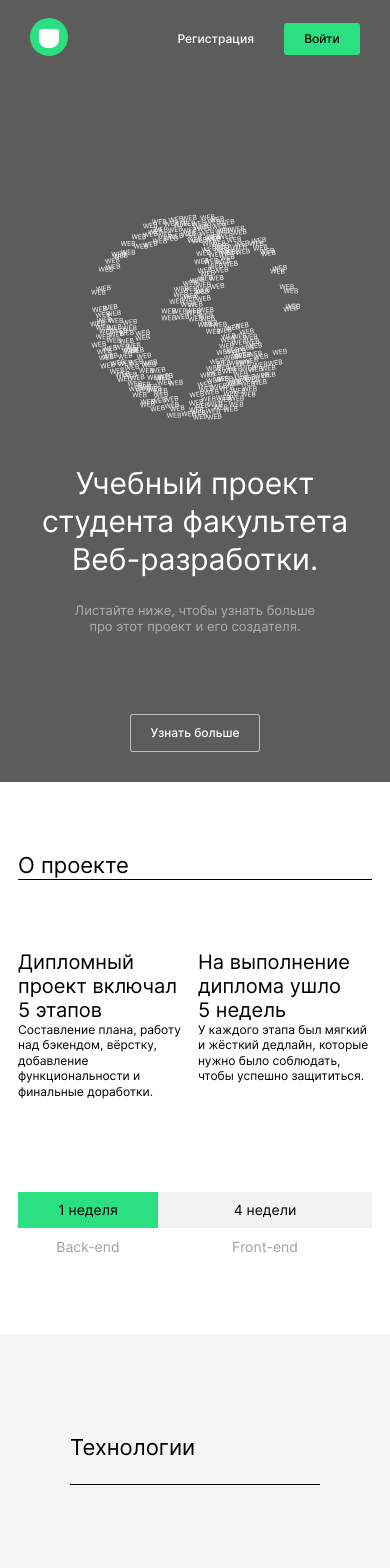
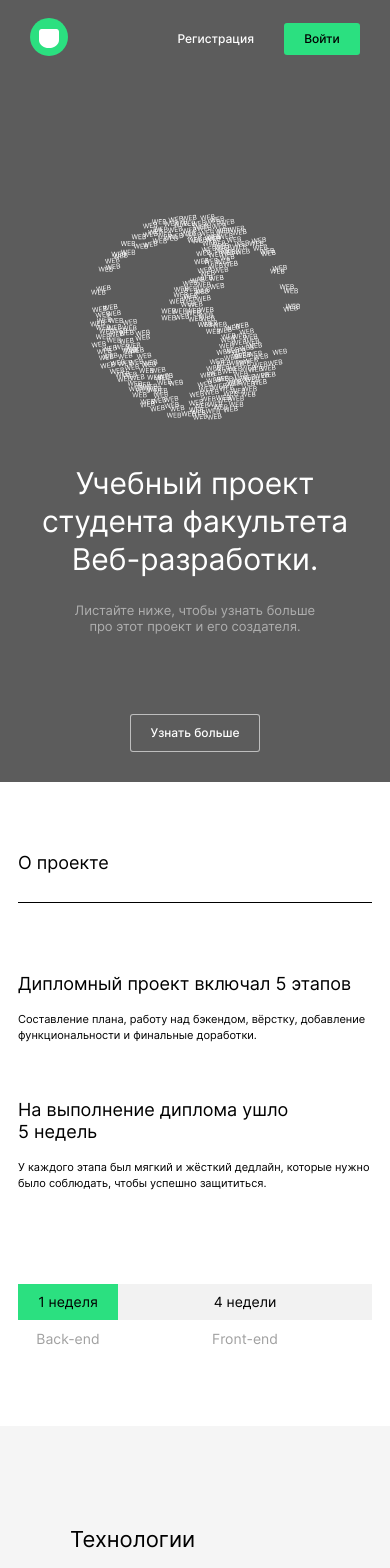
Before and after one commit to KPreis/movies-explorer-frontend, a React (Create React App) app: page / in a window 390 px wide. Shown: the top 1568 px of the page. Built offline with nearby package versions, Linux system fonts and the light colour scheme.

Commit message:
feat: added styles to block AboutProject for other resolutions

```diff
--- a/src/components/AboutProject/AboutProject.css
+++ b/src/components/AboutProject/AboutProject.css
@@ -15,8 +15,7 @@
 
 .about-project__title {
   margin: 0;
-  padding: 0;
-  font-family: "Inter";
+  padding: 0 0 23px;
   font-size: 22px;
   font-weight: 400;
   line-height: calc(27/22);
@@ -27,20 +26,18 @@
   width: 100%;
   display: flex;
   gap: 40px;
-  padding-top: 70px;
+  padding: 70px 0 0;
 }
 
 .about-project__part-title {
-  font-family: "Inter";
   font-size: 20px;
   font-weight: 400;
   line-height: calc(24/20);
   margin: 0;
-  padding: 0;
+  padding: 0 0 26px;
 }
 
 .about-project__part-description {
-  font-family: "Inter";
   font-size: 14px;
   font-weight: 400;
   line-height: calc(20/14);
@@ -55,7 +52,6 @@
   display: grid;
   grid-template-columns: 228px 1fr;
   grid-template-rows: 1fr 1fr;
-  font-family: "Inter";
   font-size: 14px;
   font-weight: 400;
   line-height: calc(17/14);
@@ -87,9 +83,12 @@
   .about-project__flex-container {
     gap: 22px 10px;
   }
+  .about-project__part-title {
+    padding: 0 0 22px;
+  }
   .about-project__part-description {
     font-size: 12px;
-    line-height: calc(18/14);
+    line-height: calc(18/12);
   }
   .about-project__timeline-grid-container {
     margin: 93px 0 0 0;
@@ -97,21 +96,32 @@
   }
 }
 
-@media screen and (max-width: 768px) {
+@media screen and (max-width: 580px) {
   .about-project__content {
+    min-width: 320px;
     margin: 0 auto;
     padding: 70px 18px;
   }
-  .about-project__grid-container {
-    grid-template-columns: 1fr;
-    gap: 22px 10px;
+  .about-project__title {
+    padding: 0 0 28px;
+    font-size: 18px;
+    line-height: calc(22/18);
+  }
+  .about-project__flex-container {
+    flex-direction: column;
+    gap: 56px;
+  }
+  .about-project__part-title {
+    padding: 0 0 16px;
+    font-size: 18px;
+    line-height: calc(22/18);
   }
   .about-project__part-description {
-    font-size: 12px;
-    line-height: calc(18/14);
+    font-size: 11px;
+    line-height: calc(16/11);
   }
   .about-project__timeline-grid-container {
     margin: 93px 0 0 0;
-    grid-template-columns: 140px 1fr;
+    grid-template-columns: 100px 1fr;
   }
 }
```
